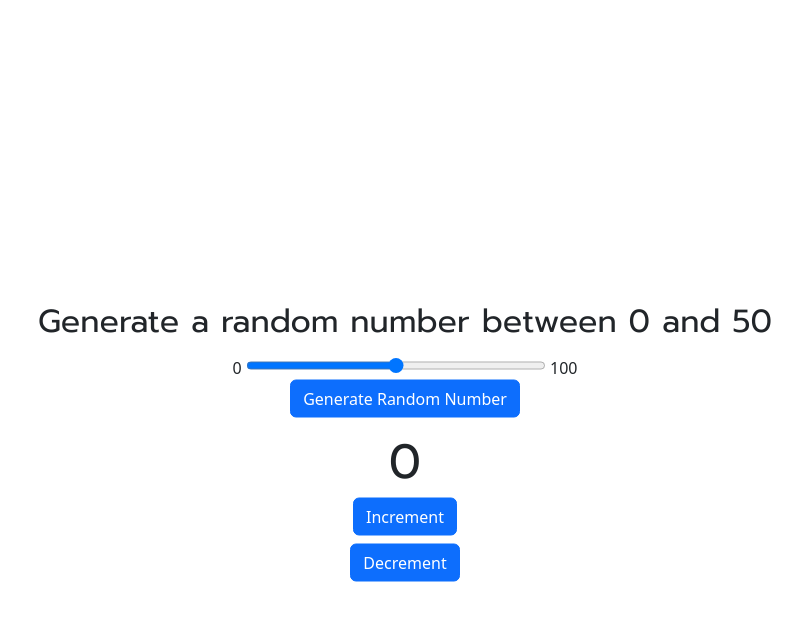
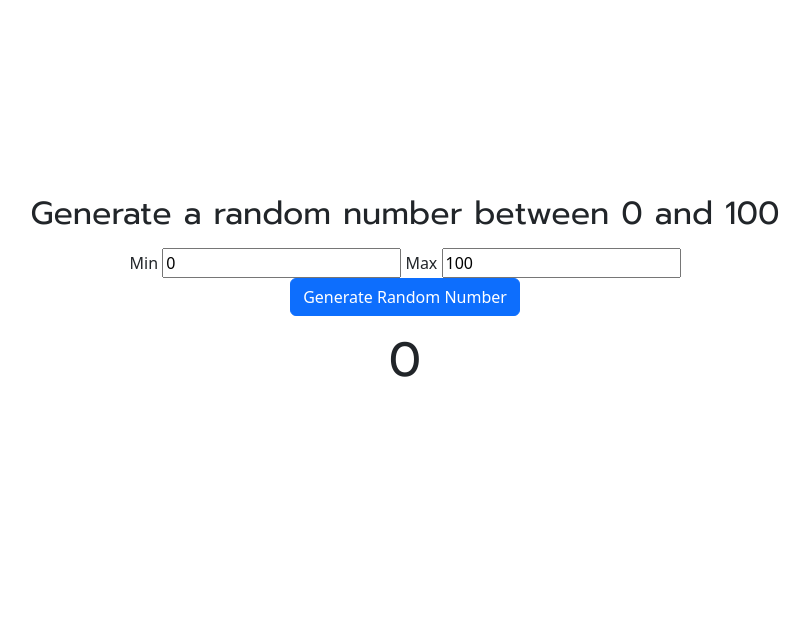
Before and after one commit to jll38/cool_random_webpages, a Flask app: page /NumGenerator in a window 1280 px wide. Shown: the part 167-800 px from the top of the page, without its empty margins (235-1044 px from the left). Run offline with Flask 2, Linux system fonts and the light colour scheme; some libraries are stand-ins or nearby versions.

Commit message:
number generator

```diff
--- a/simple_pages/templates/rand.html
+++ b/simple_pages/templates/rand.html
@@ -4,46 +4,57 @@
 
     <div class="container-fluid" id="main">
         <div class="form-group c-fill">
-            <output id="outputLabel">Generate a random number between 0 and 50</output>
+            <output id="outputLabel">Generate a random number between 0 and 100</output>
             <form name="randomNum" class="center">
                 <div name="inputs">
-                    <label for="range">0</label>
-                    <input id="range" type="range" min="0" max="100" oninput="setSliderVal()">
-                    <label for="range">100</label>
+                    <label for="min">Min</label>
+                    <input id="min" type="number" oninput="setVal()" value="0">
+                    <label for="max">Max</label>
+                    <input id="max" type="number" oninput="setVal()" value="100">
                 </div>
                 <div name="button">
                     <input class="btn btn-primary mb-2" type="button" value="Generate Random Number" onclick="rand()">
                 </div>
                 <output id="randomNumOutput">0</output>
-                <div name="buttontestinc">
-                    <input class="btn btn-primary mb-2" type="button" value="Increment" onclick="increment()">
-                </div>
-                <div name="buttontestdec">
-                    <input class="btn btn-primary mb-2" type="button" value="Decrement" onclick="decrement()">
-                </div>
             </form>
         </div>
     </div>
 
     <script>
-        //Retrieves current value of the slider
-        function getSliderVal() {
-            var slider = document.getElementById('range');
-            return Number.parseInt(slider.value)
+        //Retrieves current value of the Min Value Input
+        const minVal = () => {
+            let min = document.getElementById('min');
+            return Number.parseInt(min.value)
+        }
+        //Retrieves current value of the Max Value Input
+        const maxVal = () => {
+            let max = document.getElementById('max');
+            return Number.parseInt(max.value)
         }
         //Modifies output element with the current slider value
-        function setSliderVal() {
-            let x = getSliderVal();
-            document.getElementById('outputLabel').innerHTML = `Generate a random number between 0 and ${x}`;
-            console.log(`Sliderval: ${x}`);
+        function setVal() {
+            let x = minVal();
+            let y = maxVal();
+            document.getElementById('outputLabel').innerHTML = `Generate a random number between ${x} and ${y}`;
+
+            console.log(`Max: ${y}`);
         }
         //Calculates random value in the range of 0 and the slider value
         function rand() {
-            console.log(`Sliderval: ${getSliderVal() + 1}`);
-            let x = Math.round(Math.random() * (getSliderVal() + 1)); //
-            event.preventDefault();
-            document.getElementById('randomNumOutput').innerHTML = x;
-            console.log(x);
+            console.log(`Min Val: ${minVal()}`);
+            console.log(`Max Val: ${maxVal() + 1}`);
+            if(minVal() < maxVal())
+            {
+                let x = Math.floor(Math.random() * (maxVal() - minVal() + 1) + minVal());
+                event.preventDefault();
+                document.getElementById('randomNumOutput').innerHTML = x;
+                console.log(x);
+            }
+            else
+            {
+                alert("Minimum Value cannot be above Maximum!");
+            }
+
         }
 
         function increment() {
```
